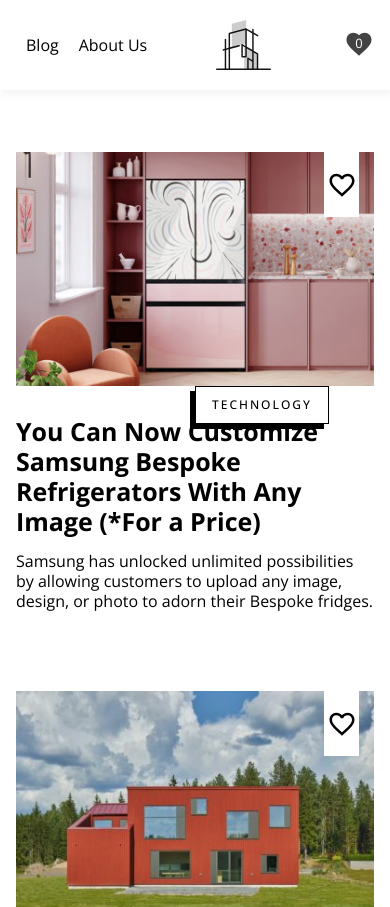
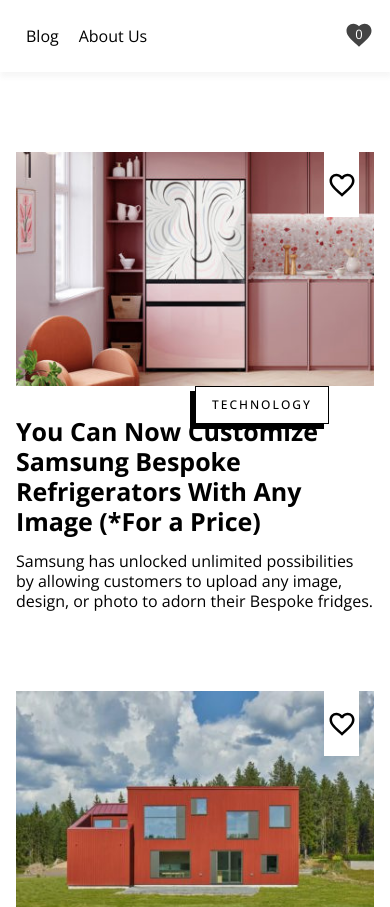
Before and after one commit to tetiana-kozak/design-blog, a React (Create React App) app: page / in a window 390 px wide. Shown: the top 907 px of the page. Built offline with nearby package versions, Linux system fonts and the light colour scheme.

Commit message:
fix: centered website logo

```diff
--- a/src/components/Logo/Logo.scss
+++ b/src/components/Logo/Logo.scss
@@ -4,3 +4,9 @@
     height: 100%;
   }
 }
+
+@media (max-width: 560px) {
+  .logo {
+    display: none;
+  }
+}
--- a/src/components/Menu/Menu.scss
+++ b/src/components/Menu/Menu.scss
@@ -1,6 +1,25 @@
-.menu {
+.header-menu {
+  width: 15%;
   .menu-list {
     display: flex;
     align-items: center;
   }
 }
+
+@media (max-width: 991px) {
+  .header-menu {
+    width: 25%;
+  }
+}
+
+@media (max-width: 620px) {
+  .header-menu {
+    width: 35%;
+  }
+}
+
+@media (max-width: 560px) {
+  .header-menu {
+    width: 70%;
+  }
+}
--- a/src/components/Menu/Menu.tsx
+++ b/src/components/Menu/Menu.tsx
@@ -4,7 +4,7 @@ import './Menu.scss'
 type Props = {}
 const Menu = (props: Props) => {
   return (
-    <nav className="menu">
+    <nav className="header-menu">
       <ul className="menu-list">
         <MenuItem to="/blog">Blog</MenuItem>
         <MenuItem to="/about-us">About Us</MenuItem>
--- a/src/container/Header/Header.scss
+++ b/src/container/Header/Header.scss
@@ -15,6 +15,8 @@
 
   .main-header__actions {
     display: flex;
+    width: 15%;
+    justify-content: flex-end;
     .main-header__favorite-icon {
       color: #434343;
       margin-left: 15px;
@@ -45,3 +47,27 @@
   padding: 4px;
   height: 100%;
 }
+
+@media (max-width: 991px) {
+  .main-header__inner {
+    .main-header__actions {
+      width: 25%;
+    }
+  }
+}
+
+@media (max-width: 620px) {
+  .main-header__inner {
+    .main-header__actions {
+      width: 35%;
+    }
+  }
+}
+
+@media (max-width: 560px) {
+  .main-header__inner {
+    .main-header__actions {
+      width: 30%;
+    }
+  }
+}
```
